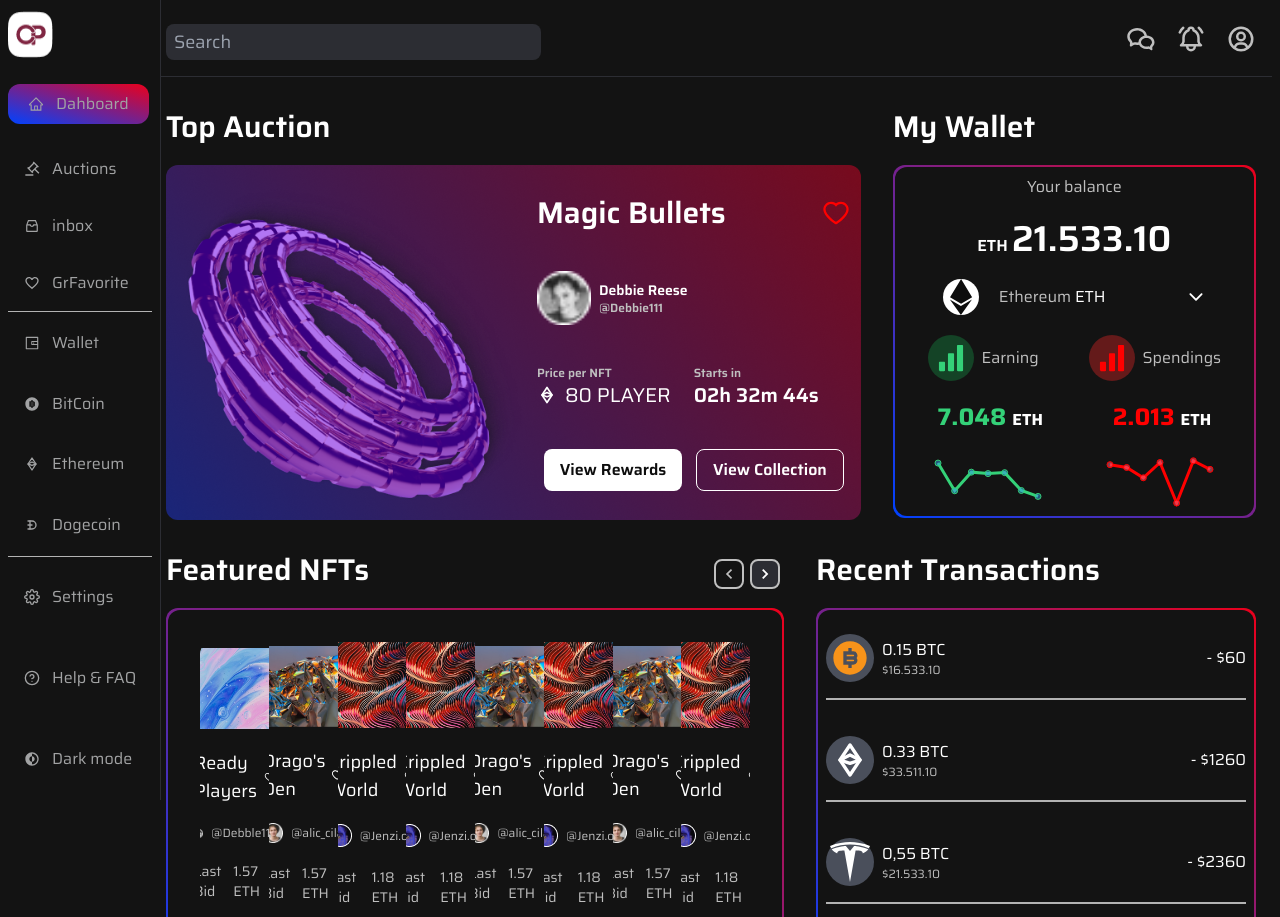
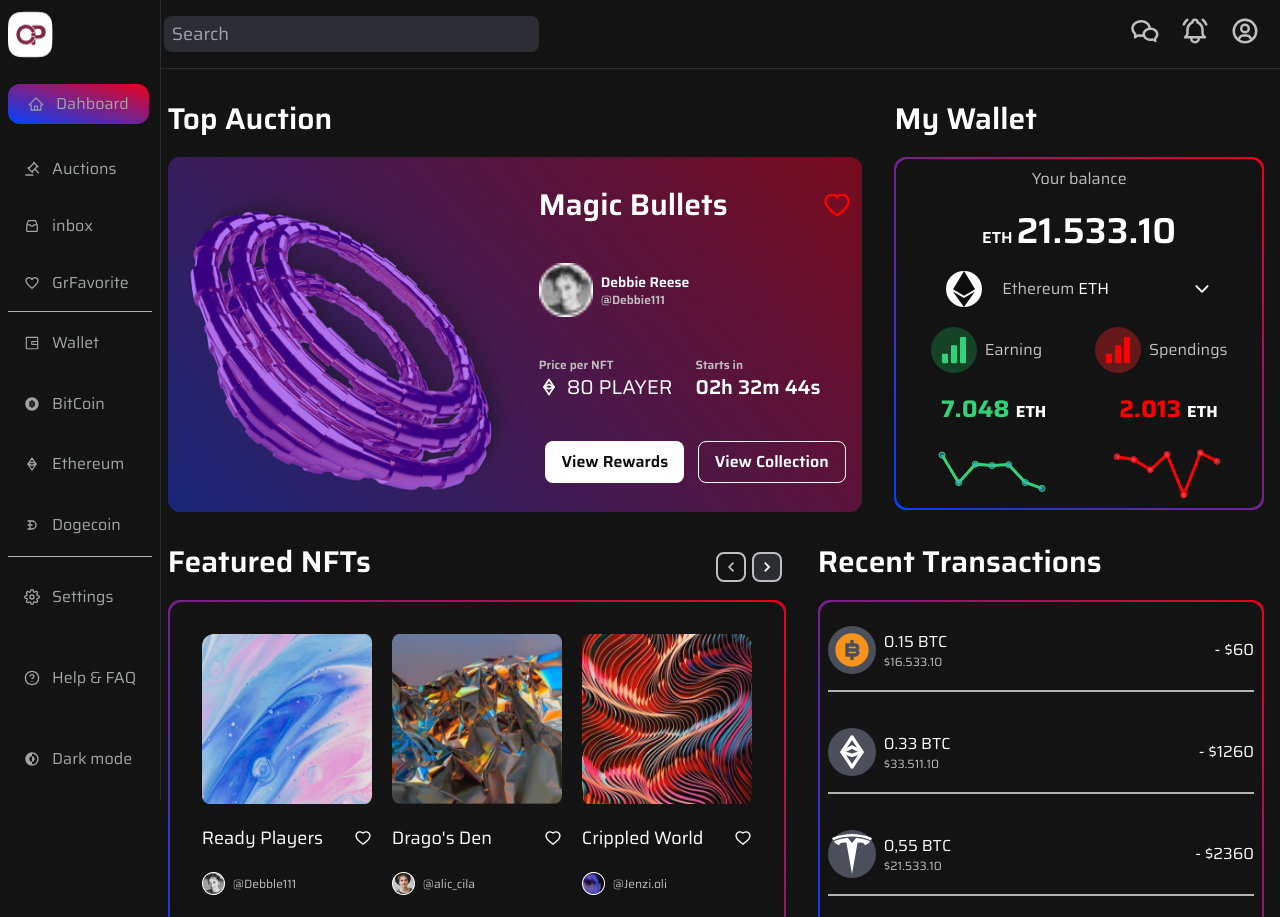
Before and after one commit to aimdexter/nft_landing, a Next.js app: page / in a window 1280 px wide. Shown: the top 917 px of the page. Built offline with nearby package versions, Linux system fonts and the light colour scheme.

Commit message:
feat: fixed user menu

```diff
--- a/components/navigation/NavbarDesktop.jsx
+++ b/components/navigation/NavbarDesktop.jsx
@@ -9,7 +9,7 @@
 const NavbarDesktop = () => {
   return (
     <>
-      <nav className="hidden fixed top-0 left-0 h-full w-fit border-r-[1px] border-line2 lg:flex flex-col bg-bg1">
+      <nav className="hidden fixed top-0 z-50 left-0 h-full w-fit border-r-[1px] border-line2 lg:flex flex-col bg-bg1">
         <div className="z-50 w-full pt-2 px-2 ">
           <Image src="/images/logo.png" alt="Nft logo" width="53px" height="53px" />
         </div>
--- a/components/navigation/UserMenu.jsx
+++ b/components/navigation/UserMenu.jsx
@@ -4,7 +4,7 @@
 
 const UserMenu = () => {
   return (
-    <div className="hidden px-4 border-b-[1px] border-line2 py-4 lg:flex justify-between gap-5 w-full">
+    <div className="hidden sticky top-0 bg-bg1 z-40 px-5 border-b-[1px] border-line2 py-4 lg:flex justify-between gap-5 w-full">
       <div className="">
         <input
           type="search"
--- a/pages/index.js
+++ b/pages/index.js
@@ -18,15 +18,15 @@
       <main className="lg:flex">
         <NavbarMobile />
         <NavbarDesktop />
-        <div className="m-2 lg:w-full">
+        <div className="lg:w-full">
           <UserMenu />
-          <div className="lg:flex lg:justify-between">
+          <div className="lg:flex lg:justify-between lg:pl-2">
             <TopAuction />
             <div className="lg:flex-1">
               <Wallet />
             </div>
           </div>
-          <div className="lg:flex lg:flex-row-reverse">
+          <div className="lg:flex lg:flex-row-reverse lg:pl-2">
             <div className="lg:flex-1">
               <RecentTransactions />
             </div>
```
